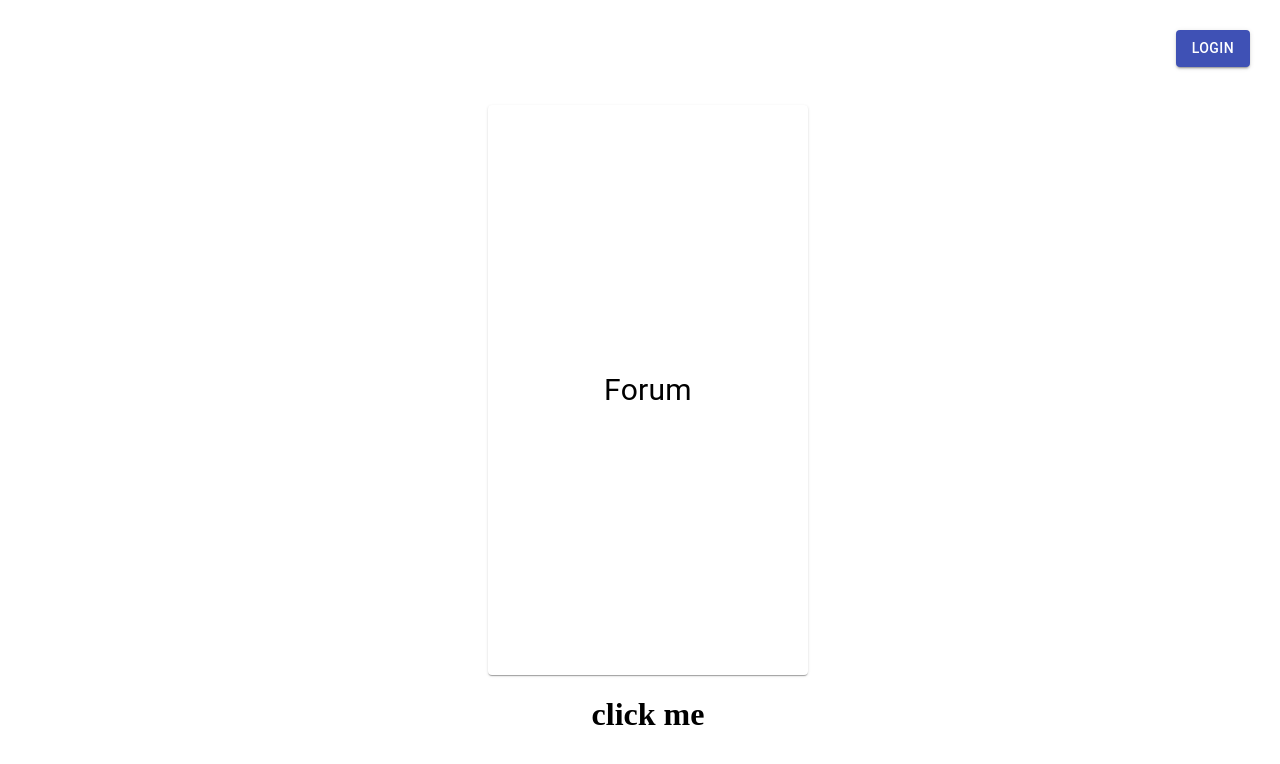
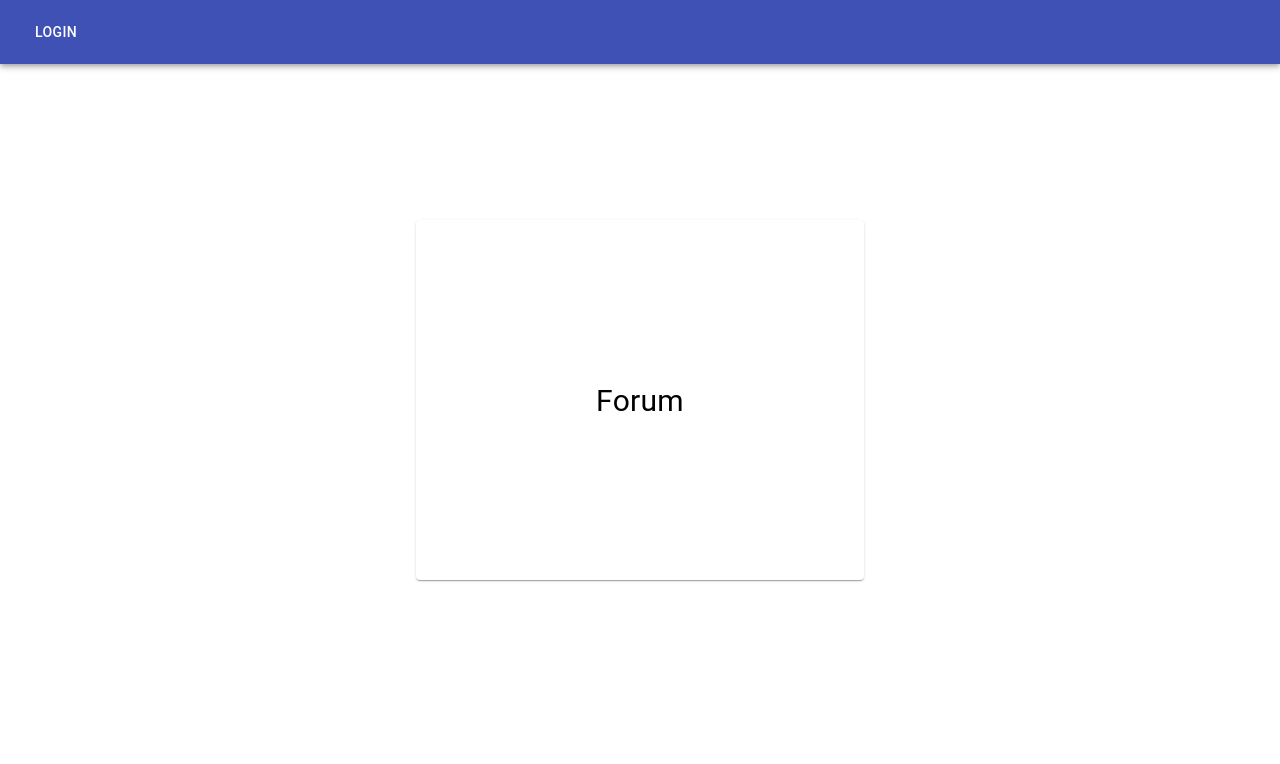
Before and after one commit to SammRosenthal/mymess, a React (Create React App) app: page / in a window 1280 px wide. Shown: the top 764 px of the page. Built offline with nearby package versions, Linux system fonts and the light colour scheme.

Commit message:
more info in header and added navbar

```diff
--- /dev/null
+++ b/public/index.css
@@ -0,0 +1,4 @@
+body {
+  margin: 0;
+  padding: 0;
+}
--- a/public/index.html
+++ b/public/index.html
@@ -3,6 +3,7 @@
   <head>
     <meta charset="utf-8" />
     <link rel="icon" href="" />
+    <link rel="stylesheet" href="index.css" />
     <meta name="viewport" content="width=device-width, initial-scale=1" />
     <meta name="theme-color" content="#000000" />
     <meta
--- a/src/App.js
+++ b/src/App.js
@@ -10,10 +10,12 @@ const useStyles = makeStyles({
   root: {
     display: "flex",
     width: "100vw",
-    height: "100vh",
+    height: "100vh ",
     flexDirection: "column",
     justifyContent: "center",
     alignItems: "center",
+    margin: "0",
+    padding: "0",
   },
 });
 
@@ -48,8 +50,6 @@ function App() {
           </Route>
         </Switch>
       </Router>
-
-      <h1 onClick={() => console.log(validatedUser)}>click me</h1>
     </div>
   );
 }
--- a/src/screens/home.js
+++ b/src/screens/home.js
@@ -5,9 +5,8 @@ import { Link } from "react-router-dom";
 
 const useStyles = makeStyles({
   root: {
-    maxWidth: "25%",
-    height: "570px",
-    width: "400px",
+    minWidth: "35%",
+    height: "45%",
   },
   fill: {
     display: "flex",
--- a/src/screens/login.js
+++ b/src/screens/login.js
@@ -1,26 +1,38 @@
 import { makeStyles } from "@material-ui/core/styles";
-import Button from "@material-ui/core/Button";
+import { Button, AppBar, Toolbar, Typography, Avatar } from "@material-ui/core";
 
 const useStyles = makeStyles({
-  root: { position: "absolute", top: "30px", right: "30px" },
+  root: { position: "absolute", top: "0", width: "100%" },
+  spacing: { display: "flex", justifyContent: "space-between" },
+  userInfo: {
+    display: "flex",
+    justifyContent: "space-around",
+    alignItems: "center",
+    width: "200px",
+  },
 });
 
 export default function Login(props) {
   const styles = useStyles();
 
   return (
-    <>
-      <h1>{props.user && props.user.name}</h1>
+    <AppBar position="static" className={styles.root}>
+      <Toolbar className={styles.spacing}>
         <Button
           onClick={() => {
             props.login();
           }}
-        className={styles.root}
-        variant="contained"
-        color="primary"
+          color="inherit"
         >
           {props.buttonText}
         </Button>
-    </>
+        {props.user && props.user.name && (
+          <div className={styles.userInfo}>
+            <Avatar alt={props.user?.name} src={props.user?.picture}></Avatar>
+            <Typography>{props.user?.name}</Typography>
+          </div>
+        )}
+      </Toolbar>
+    </AppBar>
   );
 }
```
Also changed, not shown: 2 other files (tests, documents, lock files or other folders). Lines whose indentation alone changed are shown as unchanged.
